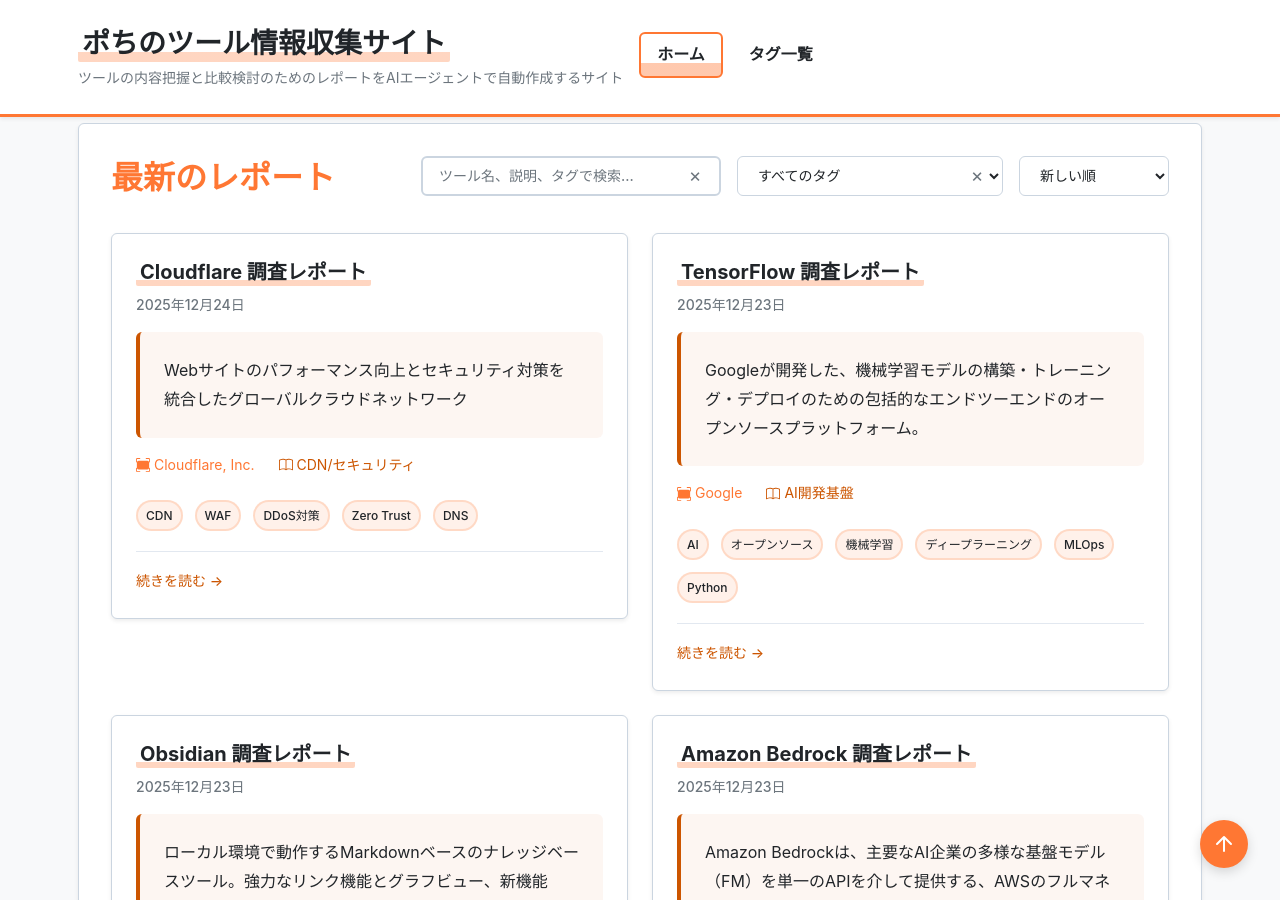
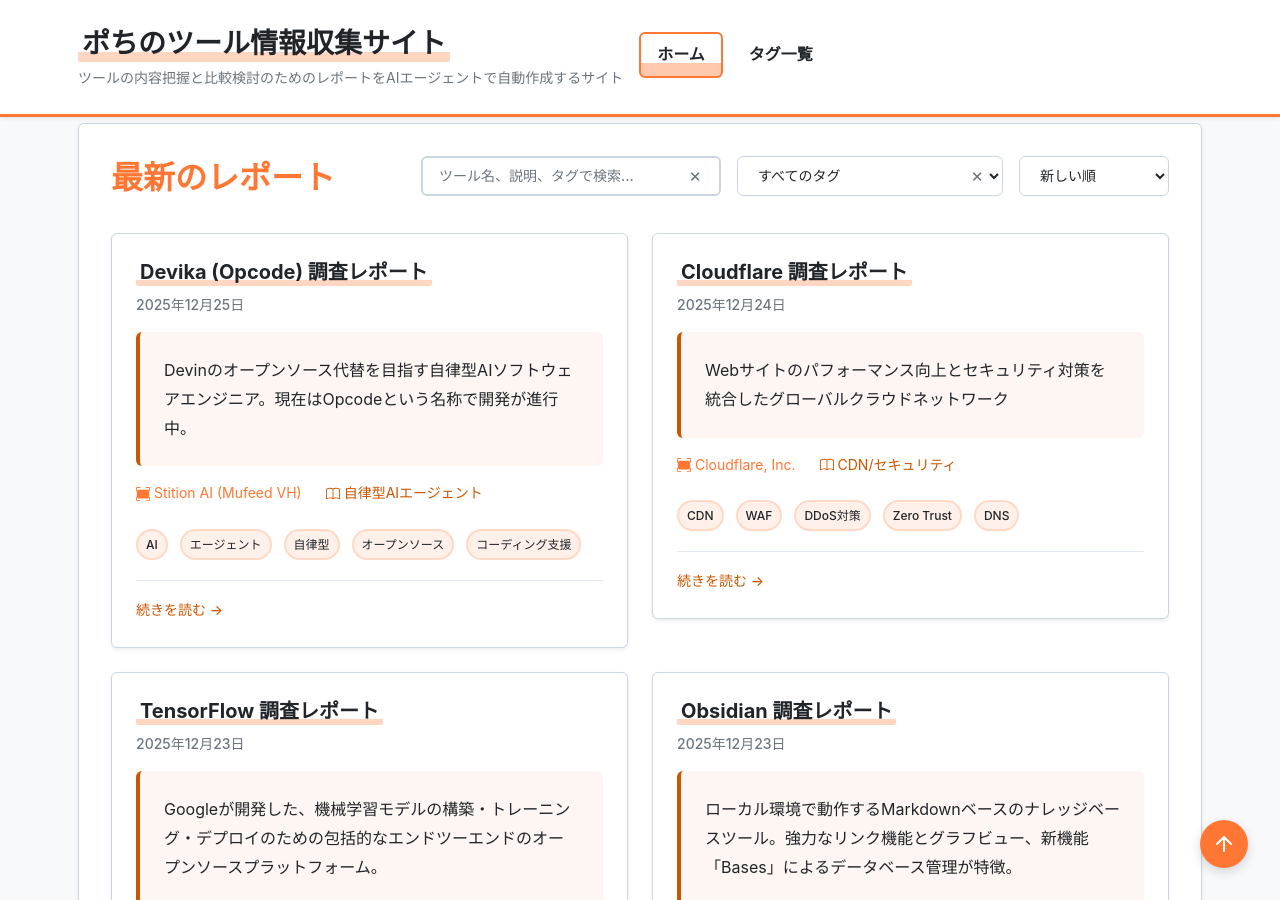
Before and after one commit to aegisfleet/tool-survey-report, a Jekyll site: the page built from index.md, in a window 1280 px wide and 900 px high, scrolled down 649 px. Built offline with Jekyll 4.4.1, drawn with Linux system fonts in a browser that asks for light colours; part of the change alters nothing that is shown.

Commit message:
Add Devika (Opcode) research report (#282)
- Created `_reports/devika.md` with detailed research on Devika/Opcode
- Updated `_reports/devin.md` and `_reports/openhands.md` to include Devika in related tools
- Verified all links are valid

Co-authored-by: google-labs-jules[bot] <161369871+google-labs-jules[bot]@users.noreply.github.com>

```diff
--- /dev/null
+++ b/_reports/devika.md
@@ -0,0 +1,137 @@
+---
+title: "Devika (Opcode) 調査レポート"
+tool_name: "Devika"
+category: "自律型AIエージェント"
+developer: "Stition AI (Mufeed VH)"
+official_site: "https://github.com/stitionai/devika"
+links:
+  github: "https://github.com/stitionai/devika"
+date: "2025-12-25"
+last_updated: "2025-12-25"
+tags:
+  - "AI"
+  - "エージェント"
+  - "自律型"
+  - "オープンソース"
+  - "コーディング支援"
+description: "Devinのオープンソース代替を目指す自律型AIソフトウェアエンジニア。現在はOpcodeという名称で開発が進行中。"
+relationships:
+  parent: ""
+  children: []
+  related_tools:
+    - "Devin"
+    - "OpenHands"
+---
+
+# **Devika (Opcode) 調査レポート**
+
+## **1. 基本情報**
+
+* **ツール名**: Devika (現在は Opcode に名称変更/移行中)
+* **開発元**: Stition AI (Mufeed VH)
+* **公式サイト**: [https://github.com/stitionai/devika](https://github.com/stitionai/devika)
+* **関連リンク**:
+  * GitHub: [https://github.com/stitionai/devika](https://github.com/stitionai/devika)
+  * Opcode公式サイト: [https://opcode.sh/](https://opcode.sh/)
+* **カテゴリ**: 自律型AIエージェント
+* **概要**: Devikaは、高レベルの人間の指示を理解し、計画、調査、コーディングを行って目標を達成できる自律型AIソフトウェアエンジニアです。Cognition AIの「Devin」のオープンソース代替を目指して開発されました。現在は「Opcode」という名称での次期バージョンの開発が進められています。
+
+## **2. 目的と主な利用シーン**
+
+* **目的**: 複雑なコーディングタスクを、最小限の人間によるガイダンスで実行可能なAIペアプログラマーを提供すること。
+* **主な利用者**: ソフトウェアエンジニア、開発者、研究者。
+* **利用シーン**:
+  * 新機能の開発
+  * バグ修正
+  * プロジェクト全体のスクラッチ開発
+  * 技術調査と実装計画の作成
+
+## **3. 主要機能**
+
+* **AIプランニングと推論**: 高レベルの目標を具体的なステップに分解し、実行計画を立案します。
+* **コンテキストキーワード抽出**: タスクに関連するキーワードを抽出し、的確な調査を行います。
+* **Webブラウジング**: 必要な情報やドキュメントをWebから収集します。
+* **多言語コーディング**: Python, JavaScriptなど、複数のプログラミング言語でのコード生成に対応しています。
+* **エージェント状態管理**: エージェントの思考プロセスや状態を動的に追跡・可視化します。
+* **マルチLLMサポート**: Claude 3, GPT-4, Gemini, Mistral, Groq, およびOllama経由のローカルLLMをサポートしています。
+* **プロジェクト管理**: プロジェクト単位でのファイル管理やコンテキスト保持が可能です。
+
+## **4. 特徴・強み (Pros)**
+
+* **オープンソース**: 無料で利用・改変が可能であり、透明性が高い点がDevin（クローズド）との大きな違いです。
+* **柔軟なLLM選択**: 商用LLMからローカルLLMまで、ユーザーのニーズや予算に合わせてモデルを選択できます。特にClaude 3ファミリーでの利用が推奨されています。
+* **モジュラーアーキテクチャ**: Agent Core, Planner, Researcher, Coder, Runner, Patcher, Reporterといった専門化されたエージェント群が協調して動作する設計になっています。
+* **Webインターフェース**: チャット形式で直感的に操作できるWeb UIが提供されています。
+
+## **5. 弱み・注意点 (Cons)**
+
+* **開発段階**: 開発初期/実験的な段階であり、未実装の機能やバグが含まれる可能性があります。
+* **移行期間**: 現在「Opcode」への移行期間中であり、名称や仕様が変更される可能性があります。
+* **環境構築の複雑さ**: Python, Node.js, Bunなどの環境構築が必要であり、WebベースのSaaSツールと比較すると導入ハードルが高めです。
+* **APIコスト**: ツール自体は無料ですが、GPT-4やClaude 3などの高性能モデルを利用する場合、各プロバイダーのAPI利用料が発生します。
+
+## **6. 料金プラン**
+
+* **無料プラン**: オープンソースソフトウェア（MITライセンス）として無料で提供されています。
+* **有料プラン**: なし（ただし、使用するLLMのAPI利用料は別途必要）。
+* **課金体系**: ユーザーが契約するLLMプロバイダー（OpenAI, Anthropic等）への従量課金。
+
+## **7. 導入実績・事例**
+
+* **GitHubでの人気**: リポジトリ公開後、短期間で多数のStar（約1.9万）を獲得しており、開発者コミュニティからの注目度が非常に高いです。
+* **具体的な企業導入**: オープンソースプロジェクトであるため、特定の企業導入事例は公開されていませんが、多くの個人開発者や研究者が実験的に利用しています。
+
+## **8. サポート体制**
+
+* **ドキュメント**: GitHub上のREADMEおよび `docs/` ディレクトリにインストールガイドやアーキテクチャ説明があります。
+* **コミュニティ**: GitHub Issues, Discussions, およびDiscordコミュニティが存在し、活発な議論が行われています。
+* **公式サポート**: オープンソースのため、SLAを伴う公式サポートはありません。
+
+## **9. 連携機能 (API・インテグレーション)**
+
+* **API**: 内部APIとして動作し、フロントエンドと通信を行いますが、外部公開用のAPIドキュメントは整備中の可能性があります。
+* **外部サービス連携**:
+  * **LLMプロバイダー**: OpenAI, Anthropic, Google Gemini, Mistral, Groq, Ollama
+  * **検索エンジン**: Bing Search API, Google Search API
+  * **デプロイ**: Netlifyへのデプロイ機能があります。
+
+## **10. セキュリティとコンプライアンス**
+
+* **データ管理**: ローカル環境で動作するため、コードやプロジェクトデータはユーザーのマシン内に保存されます。
+* **APIキー管理**: APIキーはローカルの設定ファイル（config.toml）やUI上で管理されます。
+* **サンドボックス**: Dockerコンテナ内でのコード実行機能についての言及がありますが、完全なサンドボックス化については設定や確認が必要です。
+
+## **11. 操作性 (UI/UX) と学習コスト**
+
+* **UI/UX**: モダンなチャットインターフェースを備えており、Devinに似た直感的な操作感を目指しています。左側にチャット、右側にコードエディタやブラウザプレビューが表示される構成です。
+* **学習コスト**: インストールさえ完了すれば、チャットでの指示出しがメインとなるため、操作自体の学習コストは低いです。ただし、効果的なプロンプトや環境設定には一定の知識が必要です。
+
+## **12. ユーザーの声（レビュー分析）**
+
+* **調査対象**: GitHub, X (Twitter), 技術ブログ
+* **ポジティブな評価**:
+  * 「Devinのオープンソース版として期待大」
+  * 「ローカルLLMで動かせるのが素晴らしい」
+  * 「アーキテクチャがわかりやすく、拡張しやすい」
+* **ネガティブな評価 / 改善要望**:
+  * 「まだ動作が不安定な部分がある」
+  * 「複雑なタスクだとループに陥ることがある」
+  * 「Opcodeへの移行でどう変わるのか情報が欲しい」
+
+## **13. 直近半年のアップデート情報**
+
+* **Opcodeへの移行**: プロジェクト名がDevikaからOpcodeに変更され、次期バージョンの開発が進められています。
+* **LLM対応の拡充**: Claude 3.5 SonnetやGPT-4oなどの最新モデルへの対応（ユーザーによる設定ベース）。
+* **バグ修正と安定性向上**: コミュニティからのプルリクエストによる継続的な改善が行われています。
+
+## **14. 類似ツールとの比較**
+
+* **Devin (Cognition AI)**: 先駆的な自律型エンジニア。高い性能を誇るがクローズドベータで有料。DevikaはこれのOSSクローンを目指しています。
+* **OpenHands (旧 OpenDevin)**: 同じくDevinのOSS代替を目指すプロジェクト。コミュニティ規模が大きく、Dockerベースのサンドボックス環境が強力です。Devikaと比較して機能実装が進んでいる面もあります。
+* **AutoGPT**: 自律型エージェントの草分け的存在ですが、コーディングに特化しているわけではありません。Devikaはよりソフトウェア開発に特化しています。
+
+## **15. 総評**
+
+* **総合的な評価**: Devikaは、Devinのような自律型AIエンジニアをオープンソースで実現しようとする意欲的なプロジェクトです。モジュラーな設計と多様なLLMサポートが魅力ですが、現在はOpcodeへの移行期にあり、今後の発展が待たれるフェーズです。
+* **推奨されるチームやプロジェクト**: AIエージェントの仕組みを研究したい開発者や、クローズドなツールにデータを渡したくない（ローカルLLMを使いたい）プロジェクトに適しています。
+* **選択時のポイント**: すぐに実務でバリバリ使える完成度を求めるならGitHub Copilot等の支援ツールが確実ですが、未来の自律開発を体験・実験したい場合はDevikaやOpenHandsが良い選択肢となります。OpenHandsと比較して、Pythonベースで軽量に動かしたい場合にDevikaが好まれる場合があります。
--- a/_reports/devin.md
+++ b/_reports/devin.md
@@ -19,6 +19,7 @@ relationships:
     - "Google Jules"
     - "Manus"
     - "AGENTIC STAR"
+    - "Devika"
 ---
 
 # **Devin 調査レポート**
--- a/_reports/openhands.md
+++ b/_reports/openhands.md
@@ -21,6 +21,7 @@ relationships:
     - "Devin"
     - "Google Jules"
     - "Manus"
+    - "Devika"
 ---
 
 # **OpenHands 調査レポート**
```
